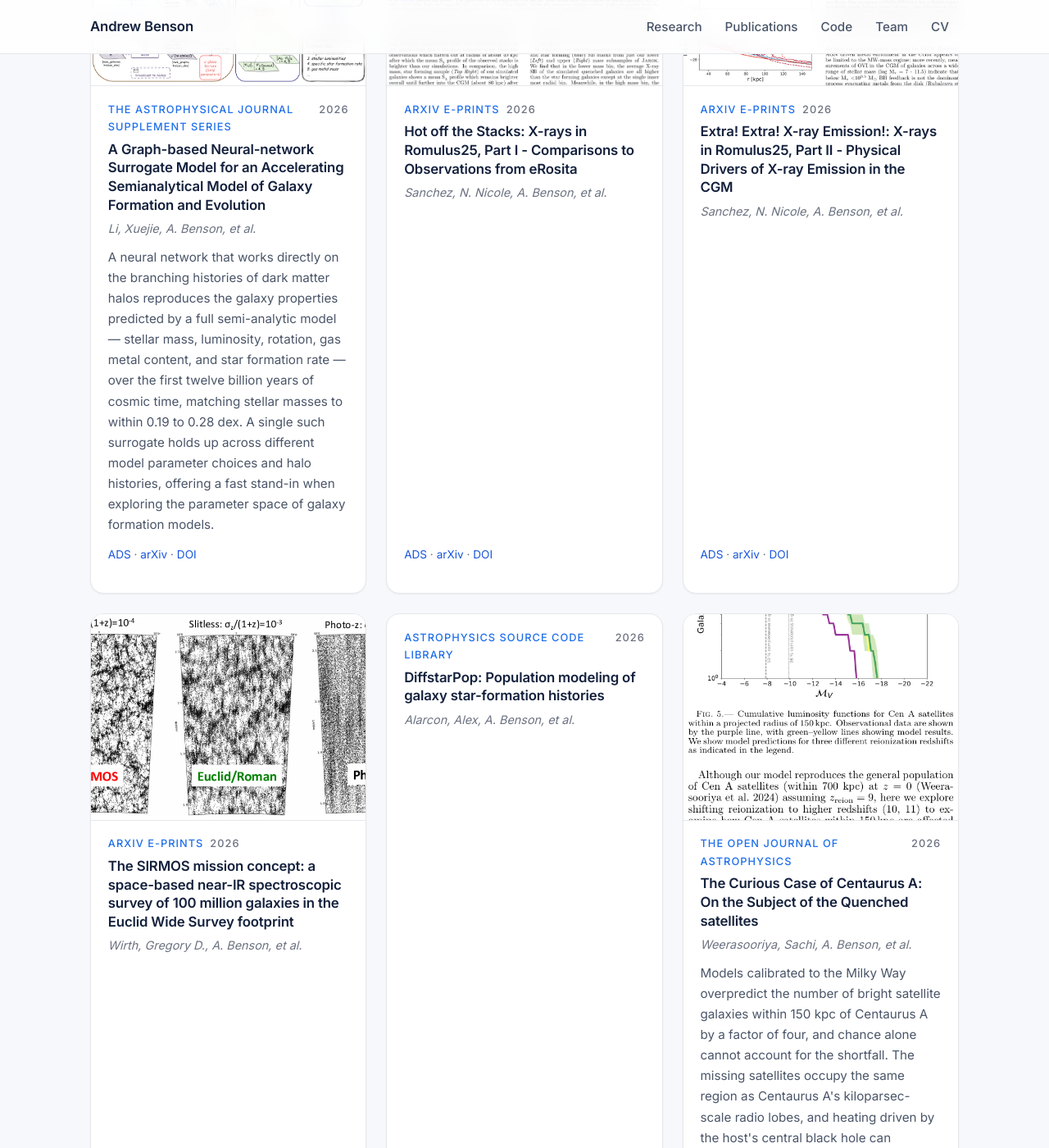
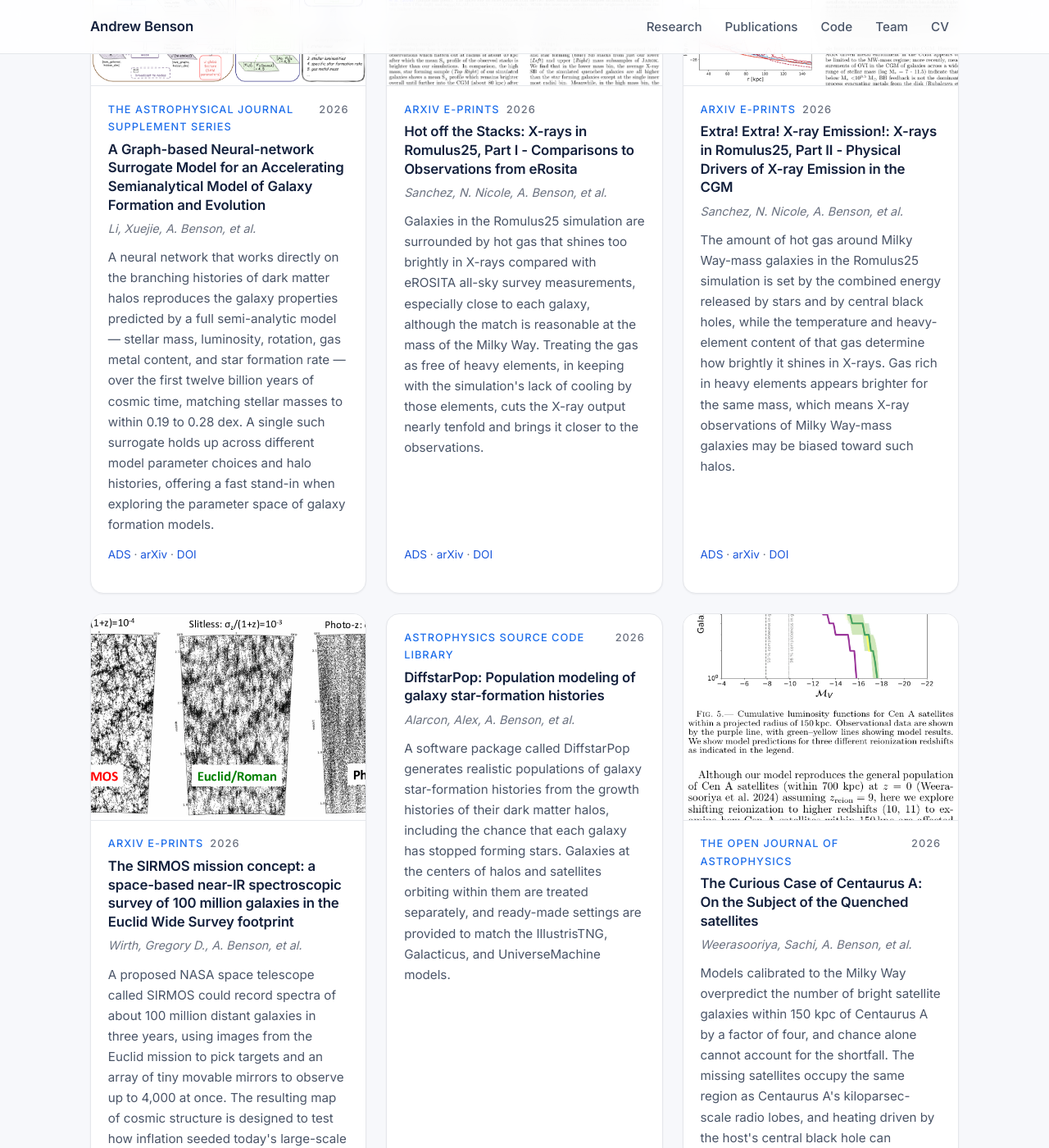
Before and after one commit to abensonca/abensonca.github.io, a Jekyll site: the page built from index.md, in a window 1280 px wide and 1400 px high, scrolled down 1601 px. Shown: the whole window at 82% size. Built offline with Jekyll 4.4.1, drawn with Linux system fonts in a browser that asks for light colours; some of the changed text lies outside the part shown.

Commit message:
chore: add summaries for 4 papers
Co-Authored-By: Claude Opus 5.5 <noreply@anthropic.com>

```diff
--- a/_data/papers.yml
+++ b/_data/papers.yml
@@ -23,7 +23,11 @@
   url: https://ui.adsabs.harvard.edu/abs/2026arXiv261037763S
   arxiv: https://arxiv.org/abs/2610.37763
   doi: 10.48550/arXiv.2610.37763
-  summary: ''
+  summary: Galaxies in the Romulus25 simulation are surrounded by hot gas that shines too brightly in
+    X-rays compared with eROSITA all-sky survey measurements, especially close to each galaxy, although
+    the match is reasonable at the mass of the Milky Way. Treating the gas as free of heavy elements,
+    in keeping with the simulation's lack of cooling by those elements, cuts the X-ray output nearly tenfold
+    and brings it closer to the observations.
   figure: /assets/img/papers/2026arXiv261037763S.png
 - bibcode: 2026arXiv261037769S
   title: 'Extra! Extra! X-ray Emission!: X-rays in Romulus25, Part II - Physical Drivers of X-ray Emission
@@ -34,7 +38,11 @@
   url: https://ui.adsabs.harvard.edu/abs/2026arXiv261037769S
   arxiv: https://arxiv.org/abs/2610.37769
   doi: 10.48550/arXiv.2610.37769
-  summary: ''
+  summary: The amount of hot gas around Milky Way-mass galaxies in the Romulus25 simulation is set by
+    the combined energy released by stars and by central black holes, while the temperature and heavy-element
+    content of that gas determine how brightly it shines in X-rays. Gas rich in heavy elements appears
+    brighter for the same mass, which means X-ray observations of Milky Way-mass galaxies may be biased
+    toward such halos.
   figure: /assets/img/papers/2026arXiv261037769S.png
 - bibcode: 2026arXiv261035945W
   title: 'The SIRMOS mission concept: a space-based near-IR spectroscopic survey of 100 million galaxies
@@ -45,7 +53,11 @@
   url: https://ui.adsabs.harvard.edu/abs/2026arXiv261035945W
   arxiv: https://arxiv.org/abs/2610.35945
   doi: 10.48550/arXiv.2610.35945
-  summary: ''
+  summary: A proposed NASA space telescope called SIRMOS could record spectra of about 100 million distant
+    galaxies in three years, using images from the Euclid mission to pick targets and an array of tiny
+    movable mirrors to observe up to 4,000 at once. The resulting map of cosmic structure is designed
+    to test how inflation seeded today's large-scale structure, reveal what drives the accelerating expansion
+    of the universe, and precisely measure the combined mass of neutrinos.
   figure: /assets/img/papers/2026arXiv261035945W.png
 - bibcode: 2026ascl.soft09004A
   title: 'DiffstarPop: Population modeling of galaxy star-formation histories'
@@ -55,7 +67,11 @@
   url: https://ui.adsabs.harvard.edu/abs/2026ascl.soft09004A
   arxiv: null
   doi: null
-  summary: ''
+  summary: A software package called DiffstarPop generates realistic populations of galaxy star-formation
+    histories from the growth histories of their dark matter halos, including the chance that each galaxy
+    has stopped forming stars. Galaxies at the centers of halos and satellites orbiting within them are
+    treated separately, and ready-made settings are provided to match the IllustrisTNG, Galacticus, and
+    UniverseMachine models.
   figure: null
 - bibcode: 2026OJAp....970875W
   title: 'The Curious Case of Centaurus A: On the Subject of the Quenched satellites'
--- a/_data/papers_cache.yml
+++ b/_data/papers_cache.yml
@@ -1,6 +1,6 @@
 # Auto-generated by scripts/fetch_papers.py — do not edit by hand.
-# Durable cache of model-generated summaries and figure paths, keyed
-# by bibcode. Never pruned: entries outlive rotation out of papers.yml.
+# Durable cache of summaries, abstracts and figure paths, keyed by bibcode.
+# Never pruned: entries outlive rotation out of papers.yml.
 2026ApJ..1003...12L:
   abstract: We investigate how galactic disk structures connect to the detailed properties of their host
     dark-matter halos using the TNG50 simulation. From the hydrodynamic and matched dark-matter-only runs,
@@ -410,6 +410,11 @@
     science.
   arxiv: '2610.35945'
   figure: /assets/img/papers/2026arXiv261035945W.png
+  summary: A proposed NASA space telescope called SIRMOS could record spectra of about 100 million distant
+    galaxies in three years, using images from the Euclid mission to pick targets and an array of tiny
+    movable mirrors to observe up to 4,000 at once. The resulting map of cosmic structure is designed
+    to test how inflation seeded today's large-scale structure, reveal what drives the accelerating expansion
+    of the universe, and precisely measure the combined mass of neutrinos.
   title: 'The SIRMOS mission concept: a space-based near-IR spectroscopic survey of 100 million galaxies
     in the Euclid Wide Survey footprint'
 2026arXiv261037763S:
@@ -432,6 +437,11 @@
     an order-of-magnitude, which better matches observations particularly in the Milky Way-mass regime.
   arxiv: '2610.37763'
   figure: /assets/img/papers/2026arXiv261037763S.png
+  summary: Galaxies in the Romulus25 simulation are surrounded by hot gas that shines too brightly in
+    X-rays compared with eROSITA all-sky survey measurements, especially close to each galaxy, although
+    the match is reasonable at the mass of the Milky Way. Treating the gas as free of heavy elements,
+    in keeping with the simulation's lack of cooling by those elements, cuts the X-ray output nearly tenfold
+    and brings it closer to the observations.
   title: 'Hot off the Stacks: X-rays in Romulus25, Part I - Comparisons to Observations from eRosita'
 2026arXiv261037769S:
   abstract: 'Characterizing the hot (T ~ 10$^{6}$ K) circumgalactic medium (CGM) around Milky Way-mass
@@ -453,6 +463,11 @@
     of MW-mass galaxies.'
   arxiv: '2610.37769'
   figure: /assets/img/papers/2026arXiv261037769S.png
+  summary: The amount of hot gas around Milky Way-mass galaxies in the Romulus25 simulation is set by
+    the combined energy released by stars and by central black holes, while the temperature and heavy-element
+    content of that gas determine how brightly it shines in X-rays. Gas rich in heavy elements appears
+    brighter for the same mass, which means X-ray observations of Milky Way-mass galaxies may be biased
+    toward such halos.
   title: 'Extra! Extra! X-ray Emission!: X-rays in Romulus25, Part II - Physical Drivers of X-ray Emission
     in the CGM'
 2026ascl.soft09004A:
@@ -464,4 +479,9 @@
     infall, and time since infall. DiffstarPop provides default parameters and parameter sets fitted to
     IllustrisTNG, Galacticus, and UniverseMachine simulations, including sets for in-situ and in-plus-ex-situ
     star-formation histories.
+  summary: A software package called DiffstarPop generates realistic populations of galaxy star-formation
+    histories from the growth histories of their dark matter halos, including the chance that each galaxy
+    has stopped forming stars. Galaxies at the centers of halos and satellites orbiting within them are
+    treated separately, and ready-made settings are provided to match the IllustrisTNG, Galacticus, and
+    UniverseMachine models.
   title: 'DiffstarPop: Population modeling of galaxy star-formation histories'
```
